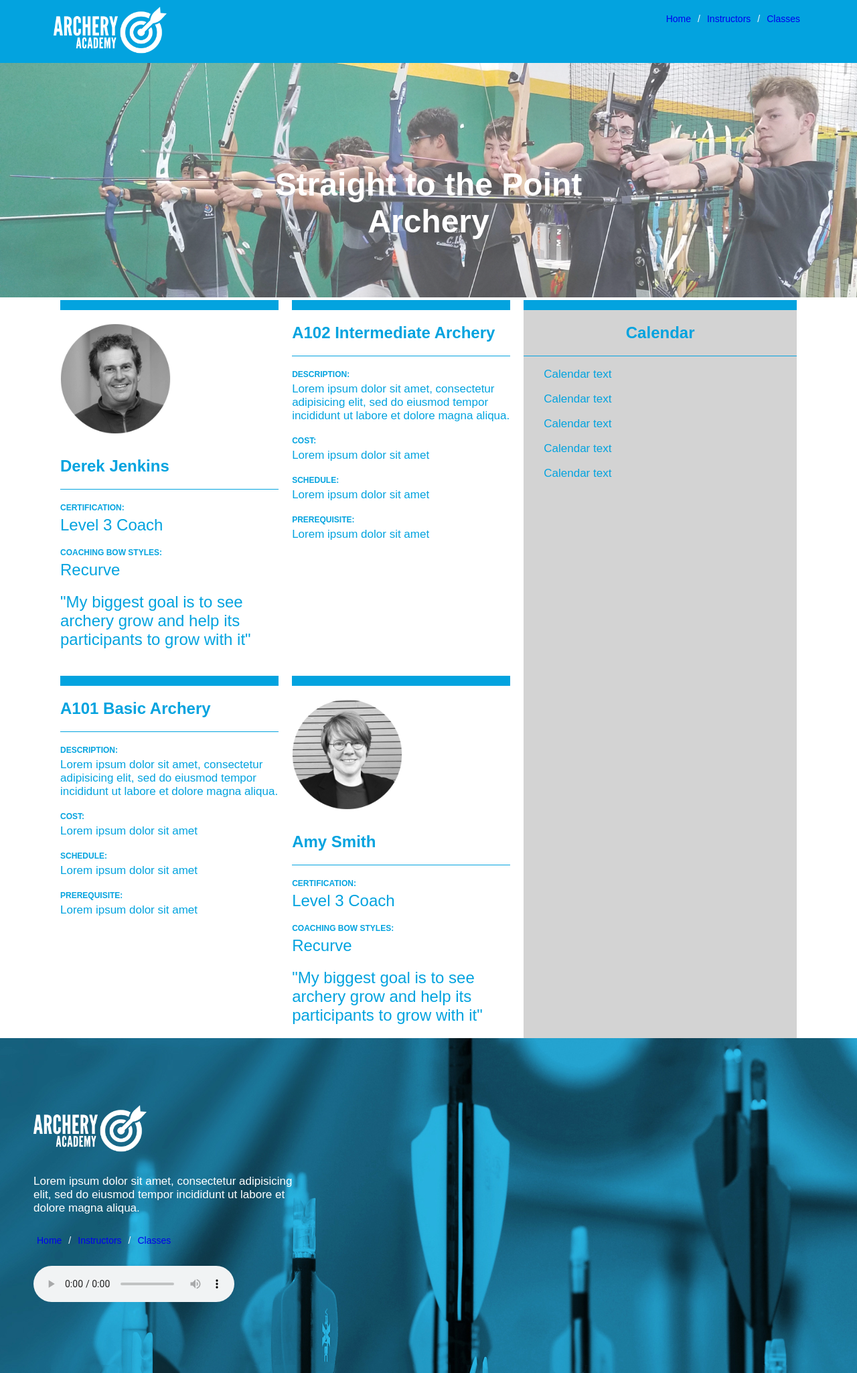
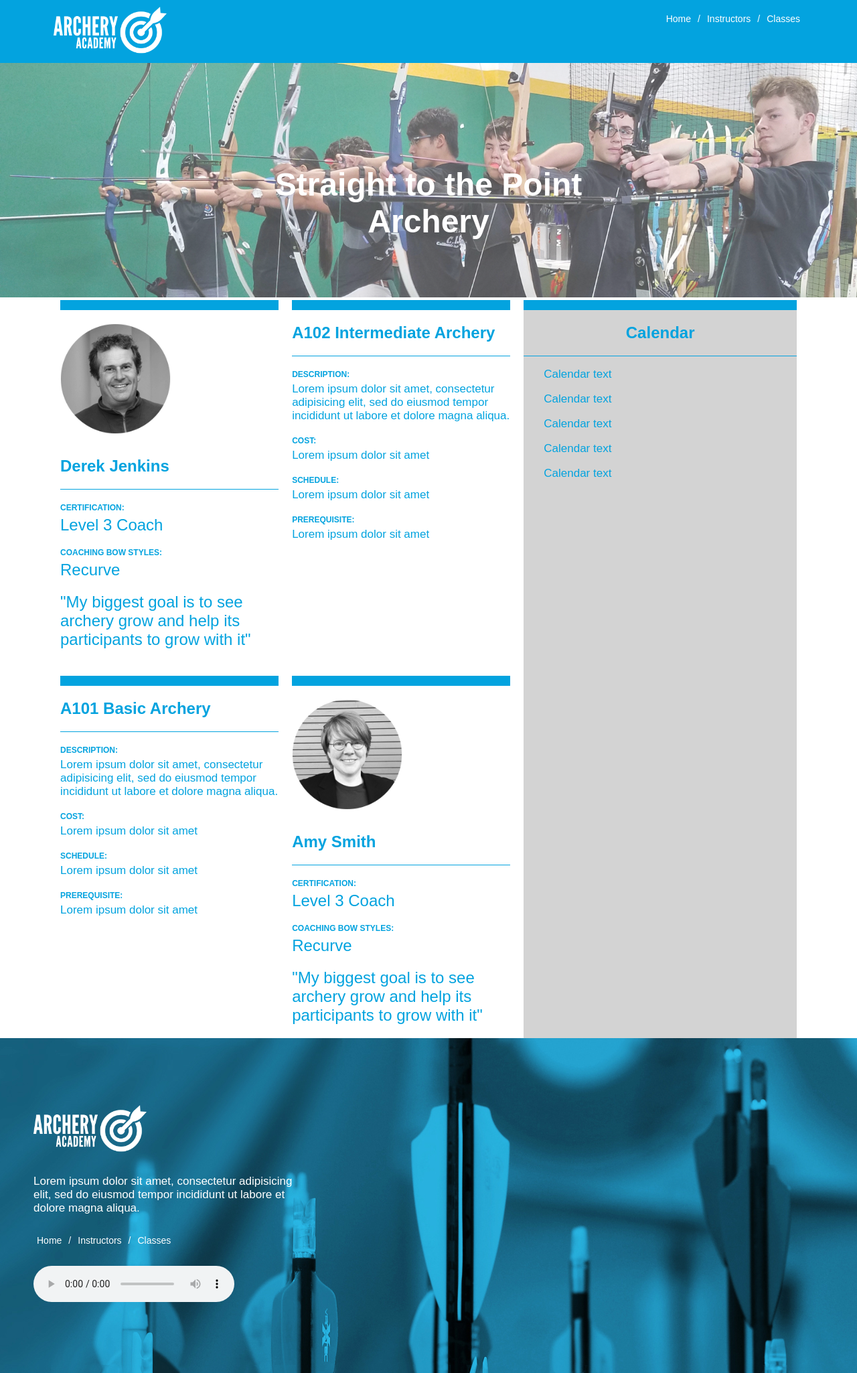
Before and after one commit to ryanfpetersen/lesson-8-assignment, a plain HTML site: page index.html in a window 1280 px wide. Shown: the top 2050 px of the page at 67% size. Drawn offline with Linux system fonts and the light colour scheme.

Commit message:
updated nav link state

```diff
--- a/styles/stylesheet.css
+++ b/styles/stylesheet.css
@@ -80,11 +80,14 @@ li.main-nav {
 a.main-nav {
   text-decoration: none;
 }
-a.main-nav:hover {
-  text-decoration: underline;
+a.main-nav:link {
+  color: white;
 }
 a.main-nav:visited {
   color: white;
+}
+a.main-nav:hover {
+  text-decoration: underline;
 }
 .hero-container {
   margin: 0;
@@ -167,12 +170,15 @@ li.footer-nav {
 a.footer-nav {
   text-decoration: none;
 }
-a.footer-nav:hover {
-  text-decoration: underline;
+a.footer-nav:link {
+  color: white;
 }
 a.footer-nav:visited {
   color: white;
 }
+a.footer-nav:hover {
+  text-decoration: underline;
+}
 audio {
   margin: 0 0 50px 50px;
 }
```
